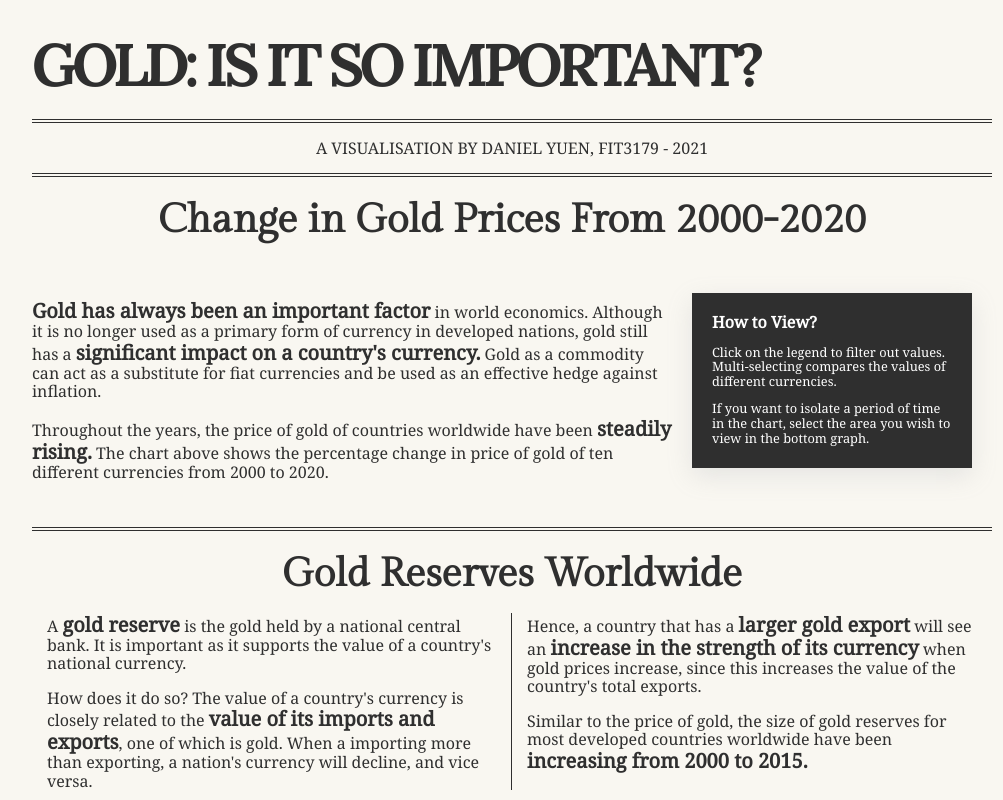
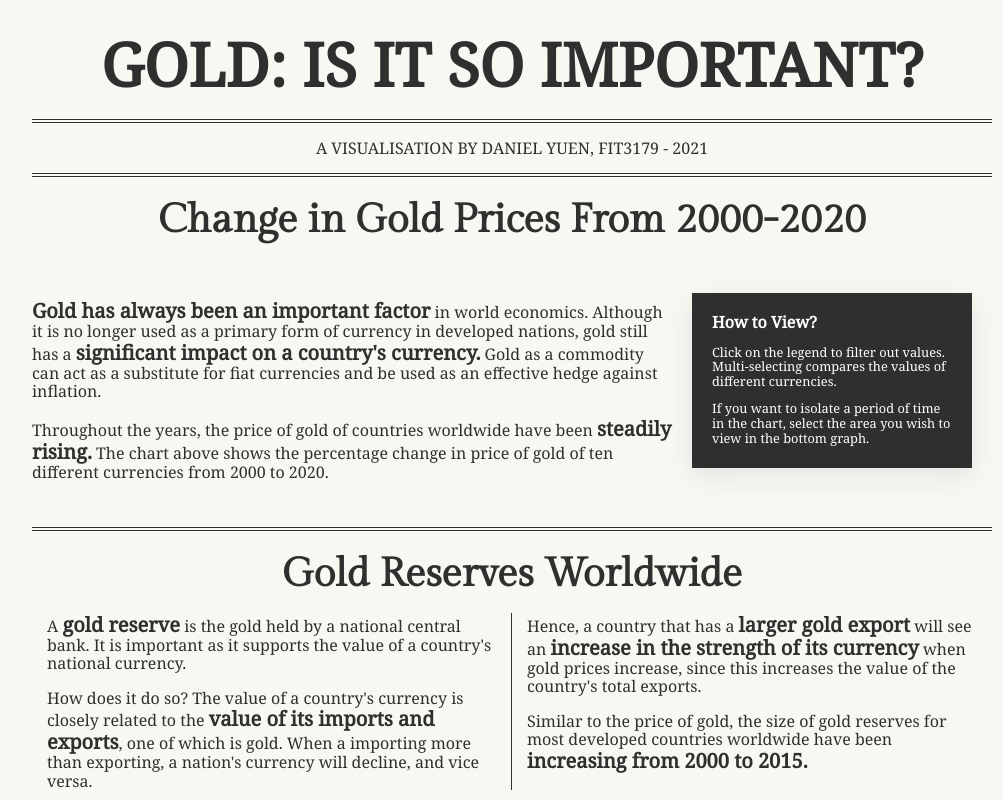
Before and after one commit to danielyuenhx/3179a2, a plain HTML site: page index.html in a window 1280 px wide. Shown: the top 800 px of the page, without its empty margins (128-1131 px from the left). Drawn offline with nearby package versions, Linux system fonts and the light colour scheme; a script that the page names is missing.

Commit message:
Updated index.html

```diff
--- a/index.html
+++ b/index.html
@@ -146,7 +146,7 @@
     <div class="page">
         <div class="pure-g">
             <div class="pure-u-3-24"></div>
-            <div id="title">Gold: Is it so Important?</div>
+            <div class="pure-u-3-4" id="title">Gold: Is it so Important?</div>
             <div class="pure-u-3-24"></div>
         </div>
 
```
